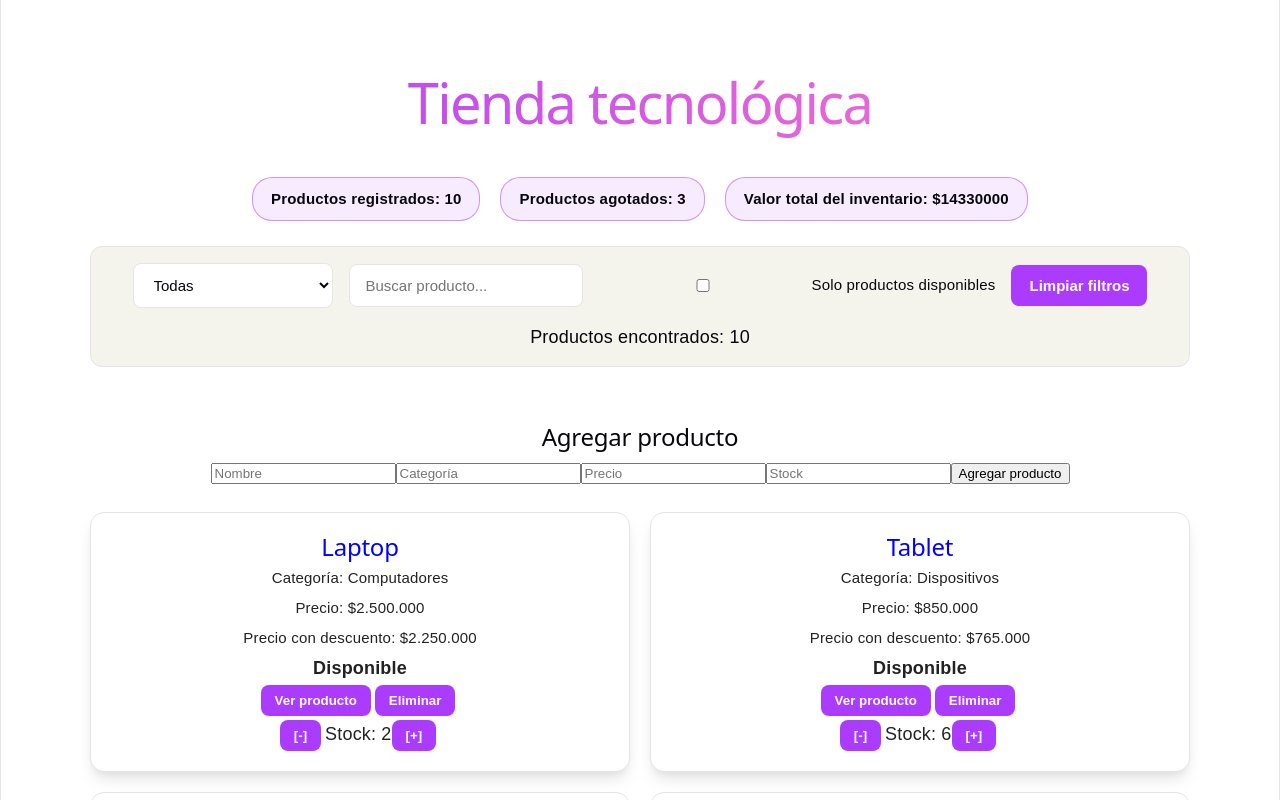
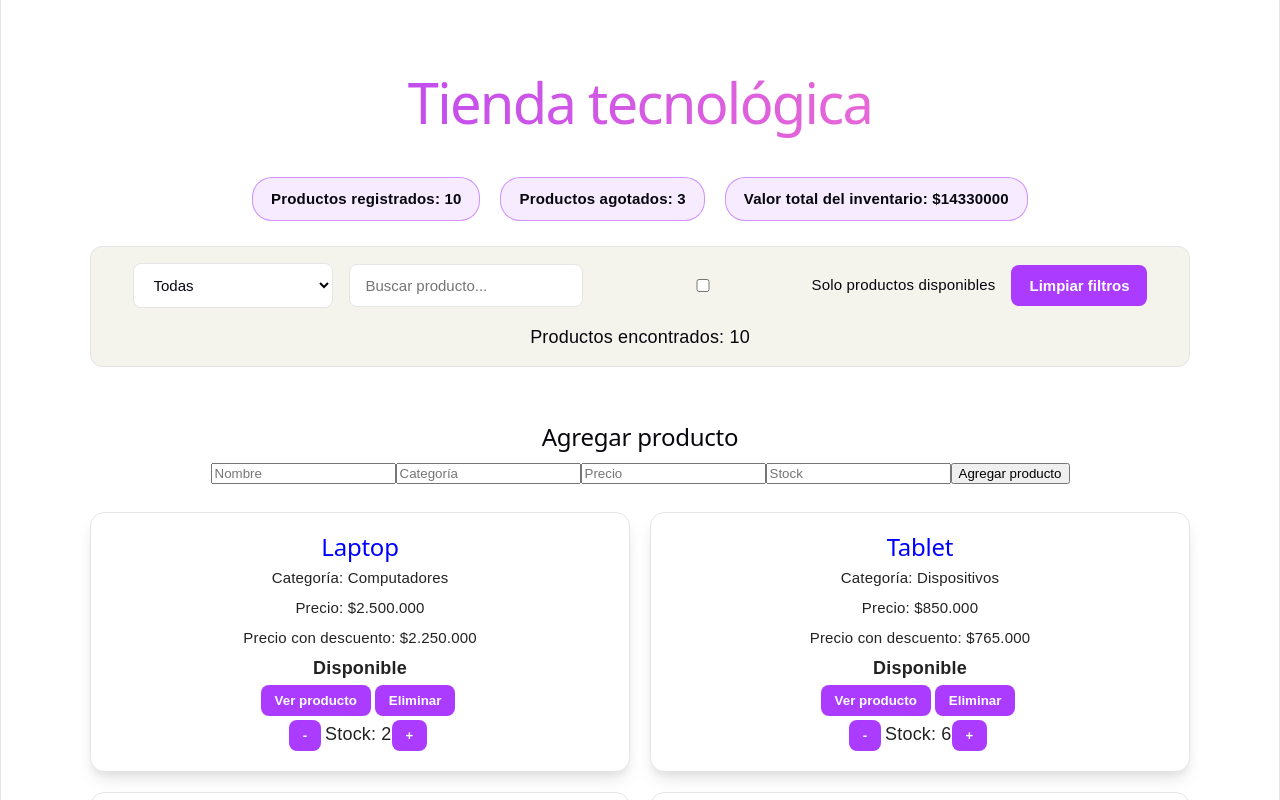
Before and after one commit to ireguisara09/react-js-ficha-3409609-Sara-Iregui, a React (Vite) app in the folder tienda-react/: page / in a window 1280 px wide. Shown: the top 800 px of the page. Built offline with nearby package versions, Linux system fonts and the light colour scheme.

Commit message:
Modificación en ProductoCard.jsx

```diff
--- a/tienda-react/src/components/ProductoCard.jsx
+++ b/tienda-react/src/components/ProductoCard.jsx
@@ -67,13 +67,13 @@ function ProductoCard({ producto, onEliminar, modificarStock }) {
 
       <div>
         <button onClick={() => modificarStock(producto.id, -1)}>
-          [-]
+          -
         </button>
 
         Stock: {stock}
 
         <button onClick={() => modificarStock(producto.id, 1)}>
-          [+]
+          +
         </button>
       </div>
 
```
